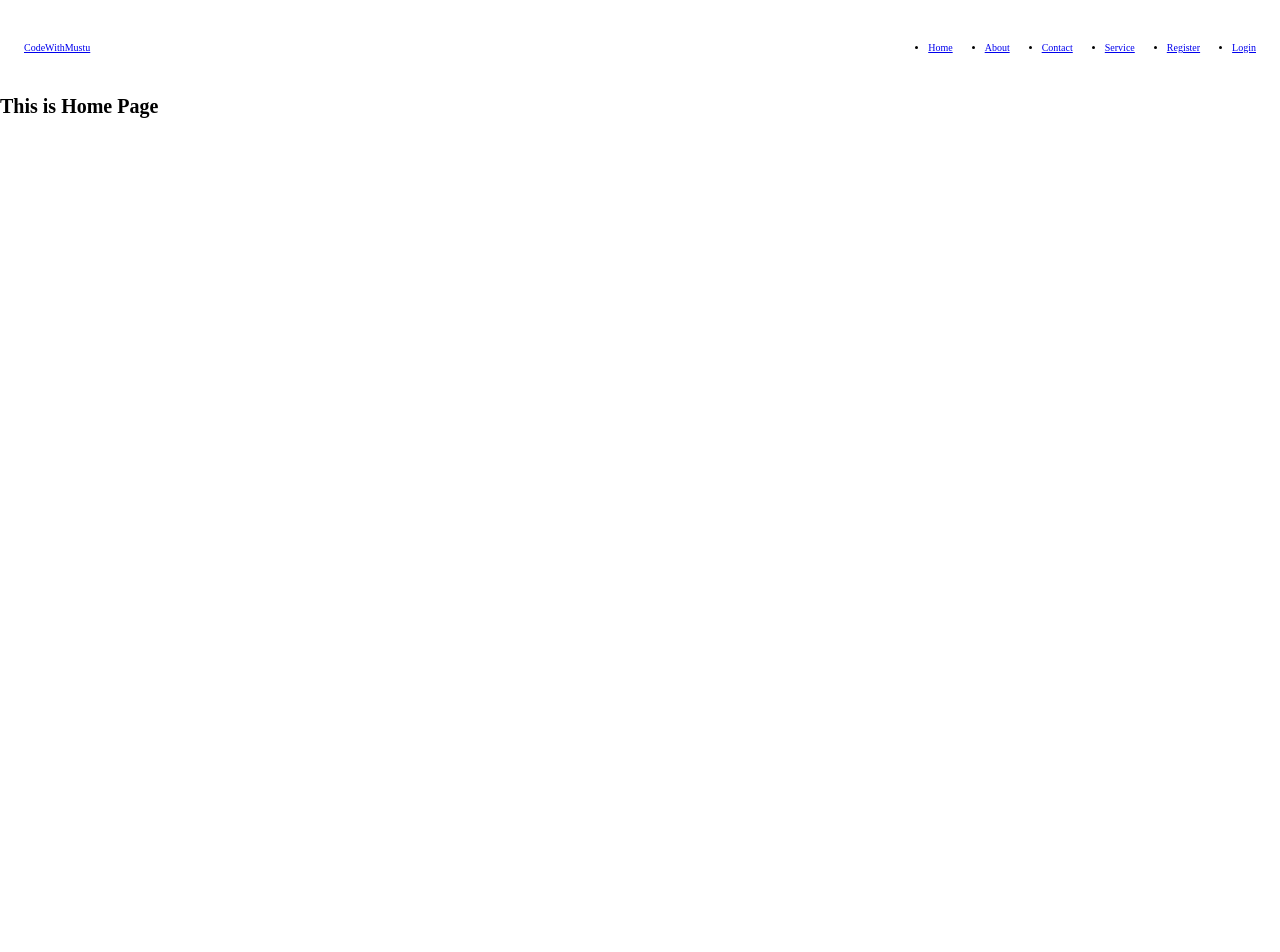
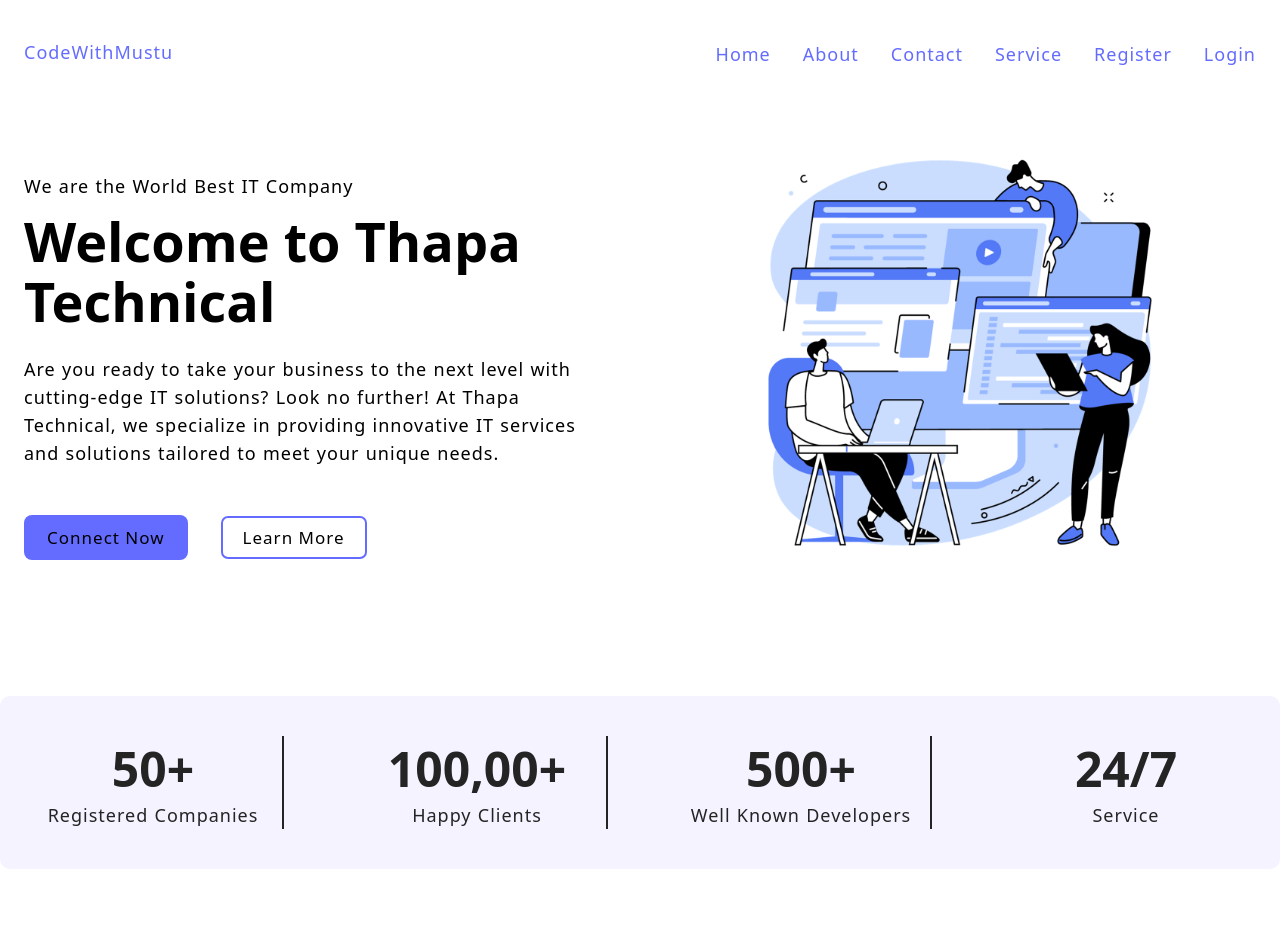
Before and after one commit to Mustu19/MERN_Agency, a React (Vite) app in the folder client/: page / in a window 1280 px wide. Shown: the top 952 px of the page. Before the commit the page ends 800 px from the top, so only its background shows below. Built offline with nearby package versions, Linux system fonts and the light colour scheme.

Commit message:
Complete Home Page using React with CSS Styling

```diff
--- a/client/src/index.css
+++ b/client/src/index.css
@@ -1,9 +1,167 @@
-*{
+* {
   margin: 0;
   padding: 0;
   box-sizing: border-box;
+  font-family: Urbanist, system-ui, Avenir, Helvetica, Arial, sans-serif;
+  color-scheme: light dark;
 }
 
-html{
+:root {
+  --bg-color: #f4f3ff;
+  --btn-color: #646cff;
+  --dark-color: #242424;
+  --helper-color: #99b9ff;
+}
+
+html {
   font-size: 62.5%;
 }
+
+/*? base style */
+
+body {
+  margin: 0;
+  /* display: flex;
+  place-items: center; */
+  /* min-width: 32rem; */
+  min-height: 100vh;
+}
+
+ /*?  Help me reach 1 Million subs 👉 https://youtube.com/thapatechnical */
+
+h1 {
+  font-size: 5.4rem;
+  line-height: 1.1;
+  font-weight: bold;
+}
+
+p,
+li,
+label,
+input,
+textarea {
+  font-size: 1.8rem;
+  line-height: 1.56;
+  letter-spacing: 0.1rem;
+  word-spacing: 0.06rem;
+}
+
+a {
+  font-weight: 500;
+  font-size: 1.8rem;
+  letter-spacing: 0.1rem;
+  color: var(--btn-color);
+  text-decoration: inherit;
+}
+
+li {
+  list-style: none;
+}
+
+/*? layout Rule  */
+
+.container {
+  max-width: 140rem;
+  padding: 4rem 2.4rem;
+  margin: 0 auto;
+}
+
+.grid {
+  display: grid;
+  gap: 6.4rem;
+}
+
+.grid-two-cols {
+  grid-template-columns: repeat(2, 1fr);
+}
+
+.grid-four-cols {
+  grid-template-columns: repeat(4, 1fr);
+}
+
+/*? Module Rules / Reusable */
+button {
+  text-transform: capitalize;
+  padding: 1rem 2.2rem;
+  font-size: 1.7rem;
+  font-weight: 500;
+  background-color: var(--btn-color);
+  border-radius: 0.8rem;
+  -webkit-border-radius: 0.8rem;
+  -moz-border-radius: 0.8rem;
+  -ms-border-radius: 0.8rem;
+  -o-border-radius: 0.8rem;
+  border: 0.1rem solid transparent;
+  cursor: pointer;
+  letter-spacing: 0.1rem;
+  transition: border-color 0.3s;
+  -webkit-transition: border-color 0.3s;
+  -moz-transition: border-color 0.3s;
+  -ms-transition: border-color 0.3s;
+  -o-transition: border-color 0.3s;
+}
+
+.secondary-btn {
+  background-color: transparent;
+  box-shadow: inset 0 0 0 0.2rem var(--btn-color);
+  margin-left: 3.2rem;
+}
+
+/***** Hero Section *****/
+
+/* Hero Section */
+.section-hero {
+  align-items: center; /* Applied directly, as there is no "&.grid" in CSS */
+}
+
+.section-hero .hero-content p {
+  margin: 2.4rem 0 4.8rem 0;
+}
+
+.section-hero .hero-content p:first-child {
+  margin-bottom: 1.2rem;
+}
+
+.section-hero .hero-image {
+  display: flex;
+  justify-content: center;
+}
+
+.section-hero .hero-image img {
+  width: 70%;
+  height: auto;
+}
+
+/* End Hero Section */
+
+/* Analytics Section */
+.section-analytics {
+  margin: 9.6rem 0;
+}
+
+.section-analytics .container {
+  background-color: var(--bg-color);
+  border-radius: 1rem;
+}
+
+.section-analytics .grid {
+  color: var(--dark-color);
+}
+
+.section-analytics .grid .div1 {
+  text-align: center;
+  border-right: 0.2rem solid var(--dark-color);
+}
+
+.section-analytics .grid .div1:last-child {
+  border: none;
+}
+
+.section-analytics .grid .div1 h2 {
+  font-size: 4.8rem;
+}
+
+.section-analytics .grid .div1 p {
+  text-transform: capitalize;
+}
+/* End Analytics Section */
--- a/client/src/pages/Home.jsx
+++ b/client/src/pages/Home.jsx
@@ -2,8 +2,97 @@
 
 export const Home = () => {
   return (
-    <div>
-      <h1>This is Home Page</h1>
-    </div>
-  )
-}
+    <>
+      <main>
+        <section className="section-hero">
+          <div className="container grid grid-two-cols">
+            <div className="hero-content">
+              <p>We are the World Best IT Company</p>
+              <h1>Welcome to Thapa Technical</h1>
+              <p>
+                Are you ready to take your business to the next level with
+                cutting-edge IT solutions? Look no further! At Thapa Technical,
+                we specialize in providing innovative IT services and solutions
+                tailored to meet your unique needs.
+              </p>
+              <div className="btn btn-group">
+                <a href="/contact">
+                  <button className="btn">connect now</button>
+                </a>
+                <a href="/services">
+                  <button className="btn secondary-btn">learn more</button>
+                </a>
+              </div>
+            </div>
+
+            {/* hero images  */}
+            <div className="hero-image">
+              <img
+                src="/images/home.png"
+                alt="coding together"
+                width="400"
+                height="500"
+              />
+            </div>
+          </div>
+        </section>
+      </main>
+
+      {/* 2nd section  */}
+      <section className="section-analytics">
+        <div className="container grid grid-four-cols">
+          <div className="div1">
+            <h2>50+</h2>
+            <p>registered companies</p>
+          </div>
+          <div className="div1">
+            <h2>100,00+</h2>
+            <p>Happy Clients</p>
+          </div>
+          <div className="div1">
+            <h2>500+</h2>
+            <p>Well known Developers</p>
+          </div>
+          <div className="div1">
+            <h2>24/7</h2>
+            <p>service</p>
+          </div>
+        </div>
+      </section>
+
+      {/* 3rd section  */}
+      <section className="section-hero">
+        <div className="container grid grid-two-cols">
+          {/* hero images  */}
+          <div className="hero-image">
+            <img
+              src="/images/design.png"
+              alt="coding together"
+              width="400"
+              height="500"
+            />
+          </div>
+
+          <div className="hero-content">
+            <p>We are here to help you</p>
+            <h1>Get Started Today</h1>
+            <p>
+              Ready to take the first step towards a more efficient and secure
+              IT infrastructure? Contact us today for a free consultation and
+              let's discuss how Thapa Technical can help your business thrive in
+              the digital age.
+            </p>
+            <div className="btn btn-group">
+              <a href="/contact">
+                <button className="btn">connect now</button>
+              </a>
+              <a href="/services">
+                <button className="btn secondary-btn">learn more</button>
+              </a>
+            </div>
+          </div>
+        </div>
+      </section>
+    </>
+  );
+};
```
